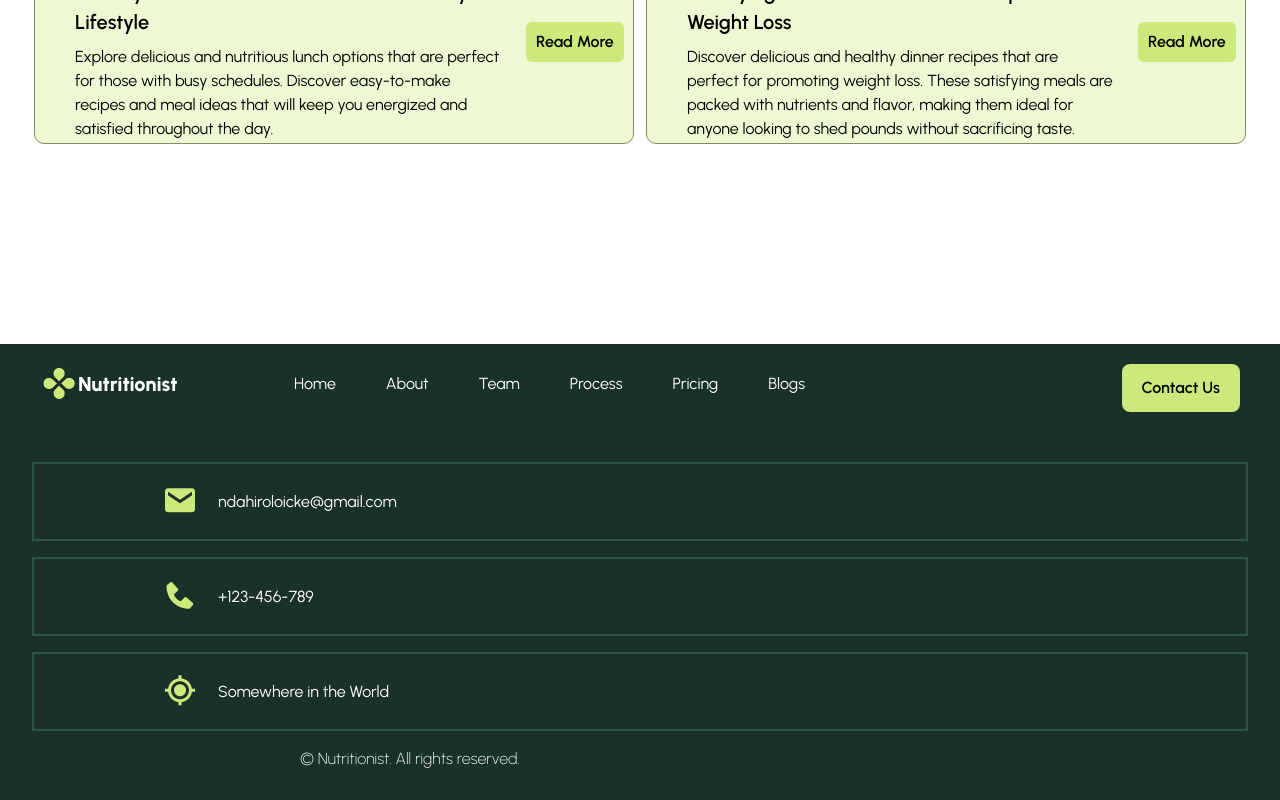
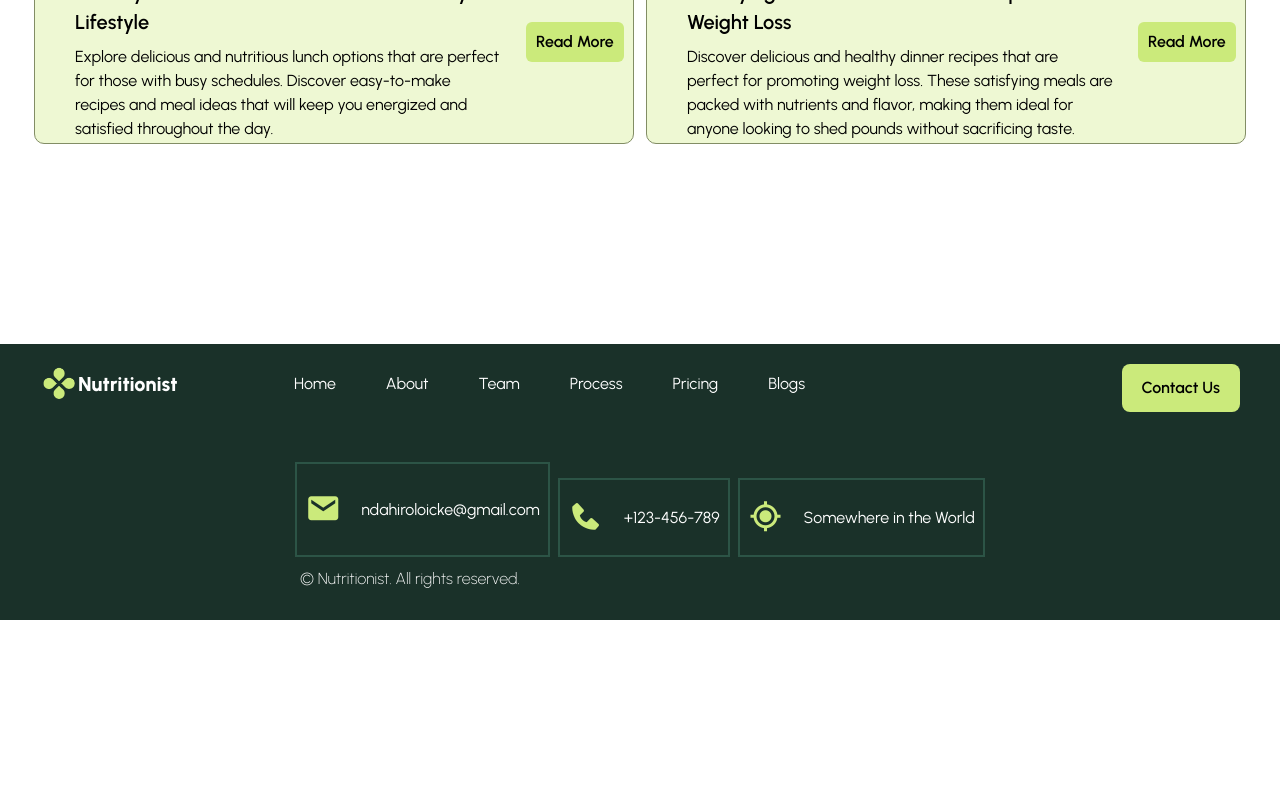
Before and after one commit to Ndahiroloicke/Nutritionist-web-app, a React (Vite) app: page /blog in a window 1280 px wide. Shown: the part 4133-4933 px from the top of the page. After the commit the page ends 4753 px from the top, so only its background shows below. Built offline with nearby package versions, Linux system fonts and the light colour scheme; data requests are answered from the project's data file.

Commit message:
Developmen

```diff
--- a/src/components/Home/footer.jsx
+++ b/src/components/Home/footer.jsx
@@ -7,27 +7,27 @@ function Foot() {
         <Navbar />
 
       </div>
-      <div className="w-full space-y-4 text-white">
-        <div className="flex border-2 px-32 py-4 mx-8 border-[#2C5446] flex-row space-x-5 items-center">
+      <div className="w-fit mx-auto space-x-2 space-y-4 text-white sm:flex sm:flex-row">
+        <div className="flex border-2 sm:px-2 px-32 py-4 border-[#2C5446] flex-row sm:space-x-5 items-center">
           <li className="list-none">
-            <i className="bx text-[#CBEA7B] text-4xl   bxs-envelope"></i>
+            <i className="bx text-[#CBEA7B] sm:text-4xl text-2xl  bxs-envelope"></i>
           </li>
           <p>ndahiroloicke@gmail.com</p>
         </div>
-        <div className="flex border-2 border-[#2C5446] px-32 mx-8 py-4 space-x-5 items-center flex-row">
+        <div className="flex border-2 sm:px-2 border-[#2C5446] px-32 py-4 space-x-5 items-center flex-row">
           <li className="list-none">
             <i className="bx text-[#CBEA7B] text-4xl bxs-phone"></i>
           </li>
           <p>+123-456-789</p>
         </div>
-        <div className="flex mx-8 py-4 px-32 border-2 border-[#2C5446] space-x-5 items-center flex-row">
+        <div className="flex sm:px-2 py-4 px-32 border-2 border-[#2C5446] space-x-5 items-center flex-row">
           <li className="list-none">
             <i className="bx text-[#CBEA7B] text-4xl bx-current-location"></i>
           </li>
           <p>Somewhere in the World</p>
         </div>
-        <p className="lastp">&copy; Nutritionist. All rights reserved.</p>
       </div>
+      <p className="lastp text-white">&copy; Nutritionist. All rights reserved.</p>
     </div>
   );
 }
```
